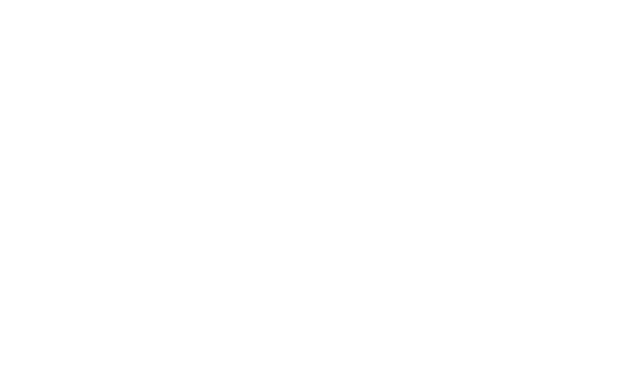
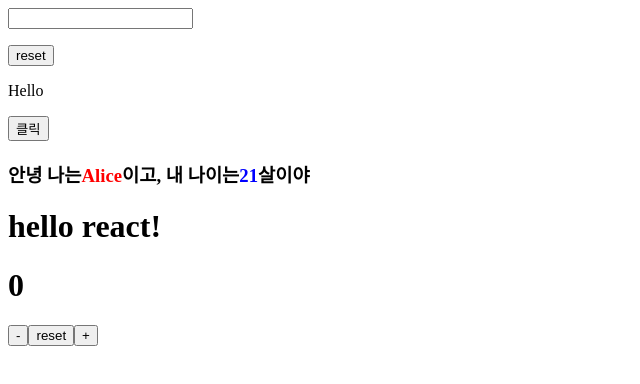
Before and after one commit to genai-frontend-202610/react-basic, a React (Vite) app: page / in a window 1280 px wide. Shown: the top 384 px of the page, without its empty margins (0-640 px from the left). Built offline with nearby package versions, Linux system fonts and the light colour scheme.

Commit message:
useState-update

```diff
--- a/src/App.css
+++ b/src/App.css
@@ -0,0 +1,7 @@
+.name {
+    color: red
+}
+
+.age {
+    color: blue
+}
--- a/src/App.jsx
+++ b/src/App.jsx
@@ -1,11 +1,22 @@
 
 import './App.css'
+import Counter from './components/Counter'
+import Exam1 from './components/Exam1'
+import Exam2 from './components/Exam2'
+import Exam3 from './components/Exam3'
 
 function App() {
-
+  const user={
+    name:'Alice',
+    age:21
+  }
   return (
     <main>
-
+      <Exam3/>
+      <Exam2/>
+      <Exam1 {...user}/>
+      <h1>hello react!</h1>
+      <Counter />
     </main>
   )
 }
--- /dev/null
+++ b/src/components/Counter.jsx
@@ -0,0 +1,26 @@
+import React, { useState } from 'react'
+
+const Counter = () => {
+    const [count, setCount] = useState(0)
+
+    const incrementCount=()=>{
+        setCount(count+1)
+    }
+    const decrementCount=()=>{
+        setCount(count-1)
+    }
+    const resetCount=()=>{
+        setCount(0)
+    }
+
+    return (
+        <div>
+            <h1>{count}</h1>
+            <button onClick={decrementCount}>-</button>
+            <button onClick={resetCount}>reset</button>
+            <button onClick={incrementCount}>+</button>
+        </div>
+    )
+}
+
+export default Counter
--- /dev/null
+++ b/src/components/Exam1.jsx
@@ -0,0 +1,19 @@
+import React from 'react'
+
+const Exam1 = ({ age, name }) => {
+  return (
+    <div>
+      <h3>안녕 나는
+        <span className='name'>
+          {name}
+        </span>
+        이고,  내 나이는
+        <span className="age">
+          {age}
+        </span>
+        살이야</h3>
+    </div>
+  )
+}
+
+export default Exam1
--- /dev/null
+++ b/src/components/Exam2.jsx
@@ -0,0 +1,18 @@
+import React, { useState } from 'react'
+
+const Exam2 = () => {
+  const [text, setText] = useState('Hello')
+
+  const onClickButton = () => {
+
+    setText(text === 'Hello' ? 'Goodbye' : 'Hello')
+  }
+  return (
+    <div>
+      <p>{text}</p>
+      <button onClick={onClickButton}>클릭</button>
+    </div>
+  )
+}
+
+export default Exam2
--- /dev/null
+++ b/src/components/Exam3.jsx
@@ -0,0 +1,24 @@
+import React,{useState} from 'react'
+
+const Exam3 = () => {
+
+  const [input, setInput]=useState('')
+
+  const onChangeInput=(e)=>{
+    setInput(e.target.value)
+  }
+  const resetButton=()=>{
+    setInput('')
+  }
+  return (
+    <div>
+      <input type="text"
+      onChange={onChangeInput}
+      value={input}/>
+      <p>{input}</p>
+      <button onClick={resetButton}>reset</button>
+    </div>
+  )
+}
+
+export default Exam3
```
